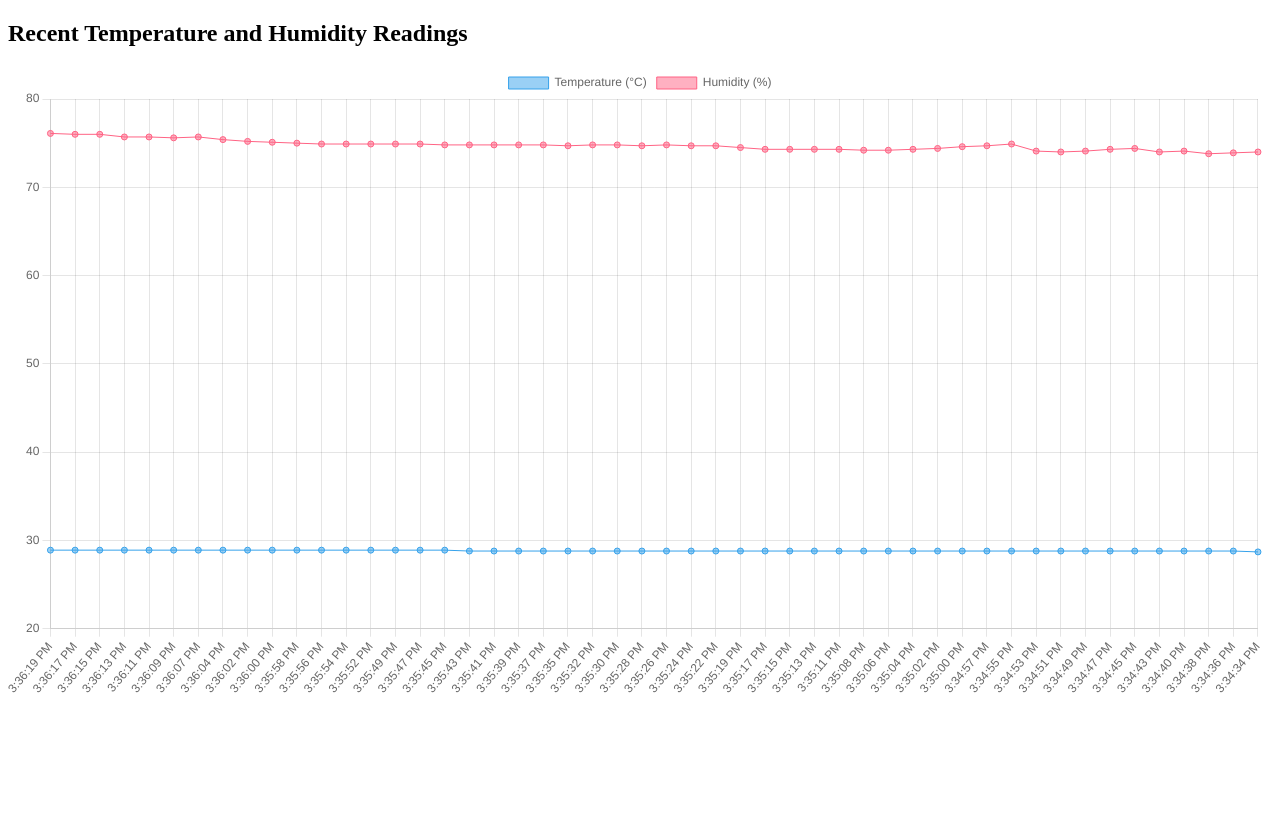
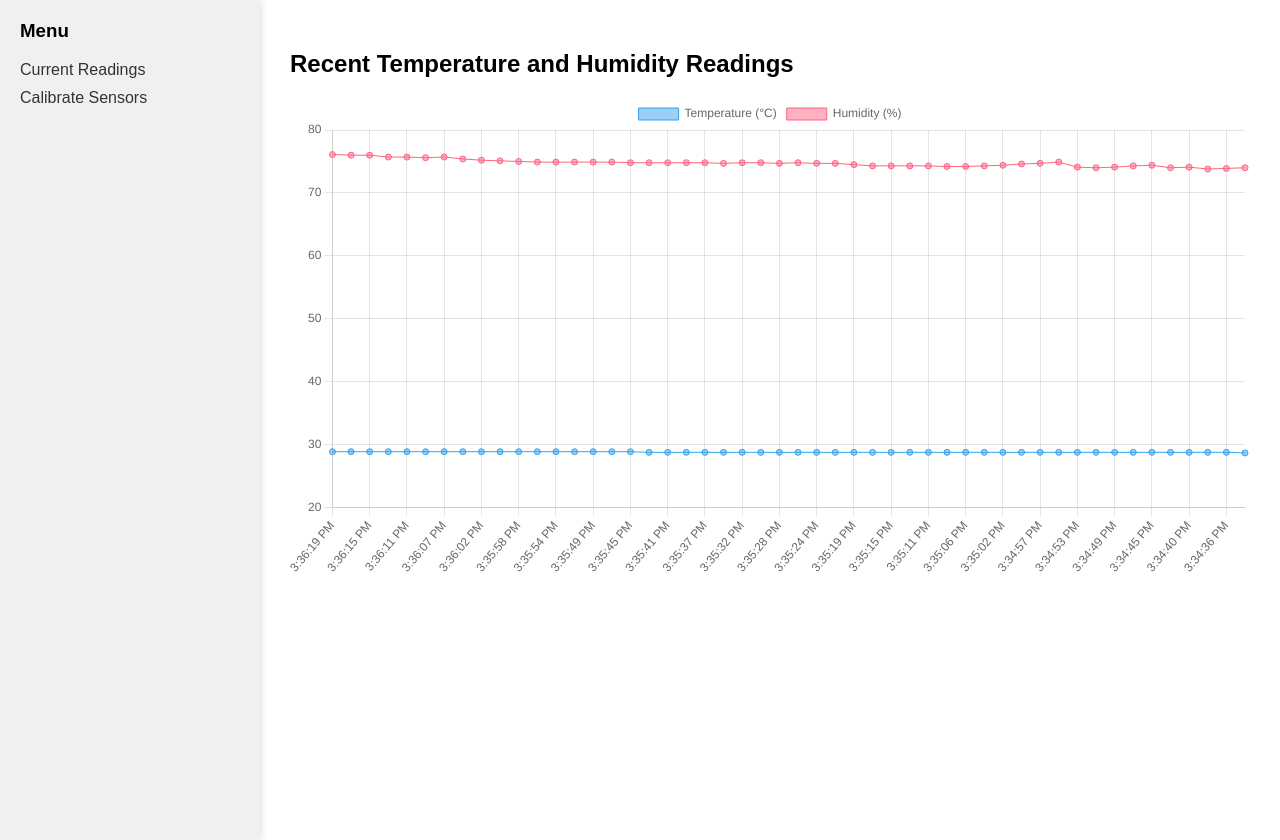
Before and after one commit to DALBrian/NodeMCU-32S-Iot-Web, a Flask app: page / in a window 1280 px wide. Before the commit the page ends 693 px from the top, so only its background shows below. Run offline with Flask 3, Linux system fonts and the light colour scheme; data comes from the database, SQL or seed files in the repository; both versions use the stored data as it was after the commit.

Commit message:
1. Add retry mechanism when starting Flask server. 2. Modify README. 3. Create html form for sensor calibration feature(TBD).

```diff
--- a/Flask_Server/app.py
+++ b/Flask_Server/app.py
@@ -1,6 +1,7 @@
 from flask import Flask, request, jsonify, render_template
 import sqlite3
 from datetime import datetime
+import socket
 
 app = Flask(__name__)
 
@@ -28,7 +29,28 @@ def get_data():
 
 @app.route('/')
 def index():
-    return render_template('index.html')
+    return render_template('index.html') # Display sensor data
+
+@app.route('/calibrate')
+def calibrate():
+    return render_template('calibrate.html') # Sensor re-calibration
+
+def run_flask(Ip, Port):
+    try:
+        with socket.socket(socket.AF_INET, socket.SOCK_STREAM) as s:
+            s.bind((Ip, Port))
+        print(f"[INFO] Flask Server running on: {Ip}:{Port}")
+        app.run(host=Ip, port=Port)
+        return True
+    except OSError as e:
+        print(f"[ERROR] {Ip}:{Port} is not available to bind {e}")
+        return False
 
 if __name__ == '__main__':
-    app.run(host='192.168.137.1', port=5000)
+    Port = 5000
+    IpAddress = ["192.168.137.1", "127.0.0.1", "192.168.1.1"]
+    for Ip in IpAddress:
+        if run_flask(Ip, Port):
+            break
+        else:
+            print(f"[Error] All IP addresses are not available to start Flask server.")
--- /dev/null
+++ b/Flask_Server/templates/calibrate.html
@@ -0,0 +1,6 @@
+{% extends "index.html" %}
+{% block content %}
+  <h2>Sensor Calibration</h2>
+  <p>This page will be used for calibrating your sensors.</p>
+  <!-- You can later add form input, slider, or data reset button here -->
+{% endblock %}
--- a/Flask_Server/templates/index.html
+++ b/Flask_Server/templates/index.html
@@ -3,10 +3,53 @@
 <head>
   <title>IoT Sensor Data</title>
   <script src="https://cdn.jsdelivr.net/npm/chart.js"></script>
+  <style>
+      body {
+        margin: 0;
+        display: flex;
+        font-family: Arial, Helvetica, sans-serif;
+      }
+      .sidebar {
+        width: 220px;
+        background: #f0f0f0;
+        padding: 20px;
+        height: 100vh;
+        box-shadow: 2px 0 5px rgba(0, 0, 0, 0.1);
+      }
+
+      .sidebar h3{
+        margin-top: 0;
+      }
+
+      .sidebar a {
+        display: block;
+        margin: 10px 0;
+        text-decoration: none;
+        color: #333;
+      }
+
+      .sidebar a:hover {
+        color: #007BFF;
+      }
+
+      .main-content {
+        flex: 1;
+        padding: 30px;
+      }
+  </style>
 </head>
+
 <body>
-  <h2>Recent Temperature and Humidity Readings</h2>
-  <canvas id="myChart" width="800" height="400"></canvas>
+  <div class="sidebar">
+    <h3>Menu</h3>
+    <a href="/">Current Readings</a>
+    <a href="/calibrate">Calibrate Sensors</a>
+  </div>
+
+  <div class="main-content">
+    <h2>Recent Temperature and Humidity Readings</h2>
+    <canvas id="myChart" width="800" height="400"></canvas>
   <script src="/static/script.js"></script>
+  </div>
 </body>
 </html>
```
Also changed, not shown: Flask_Server/data.db, README.md, 1 other file.
